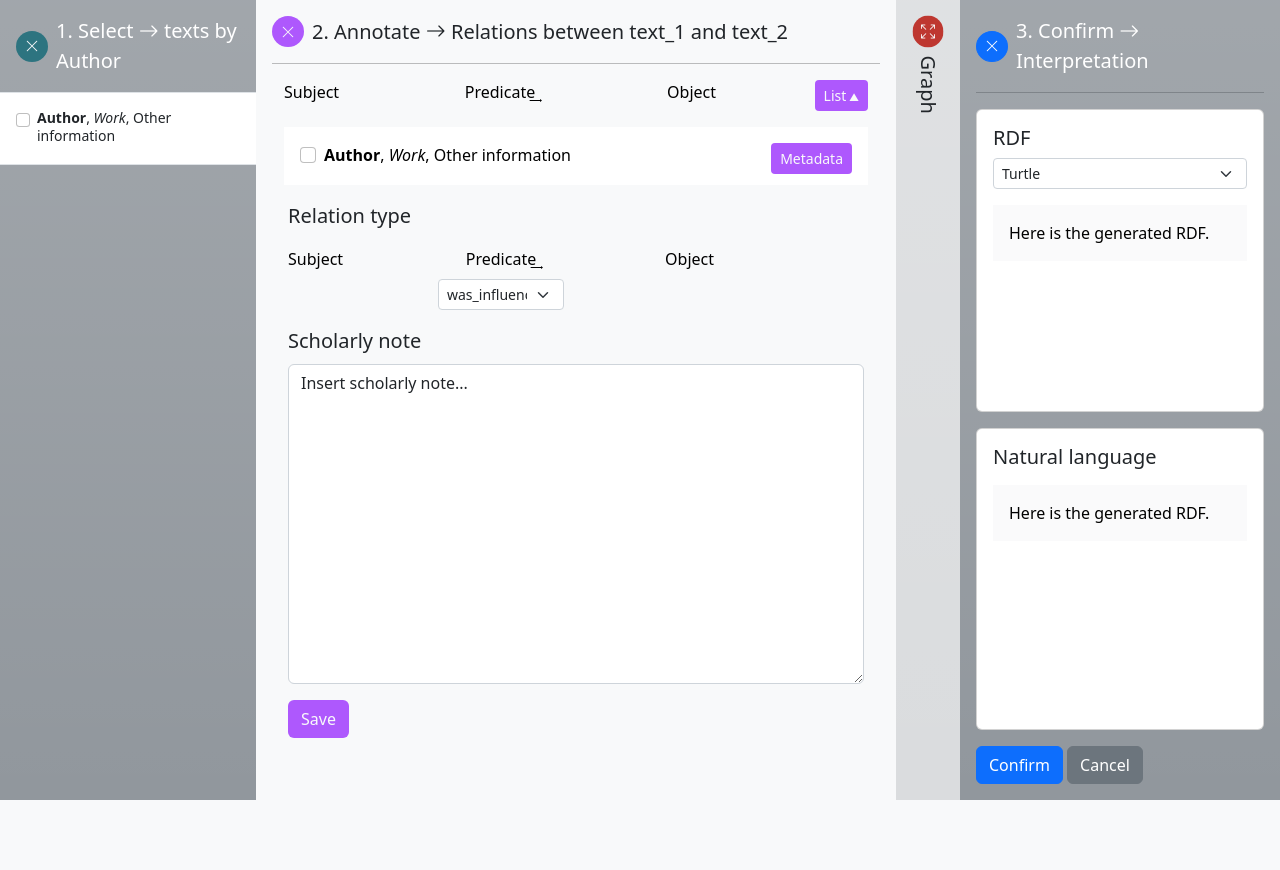
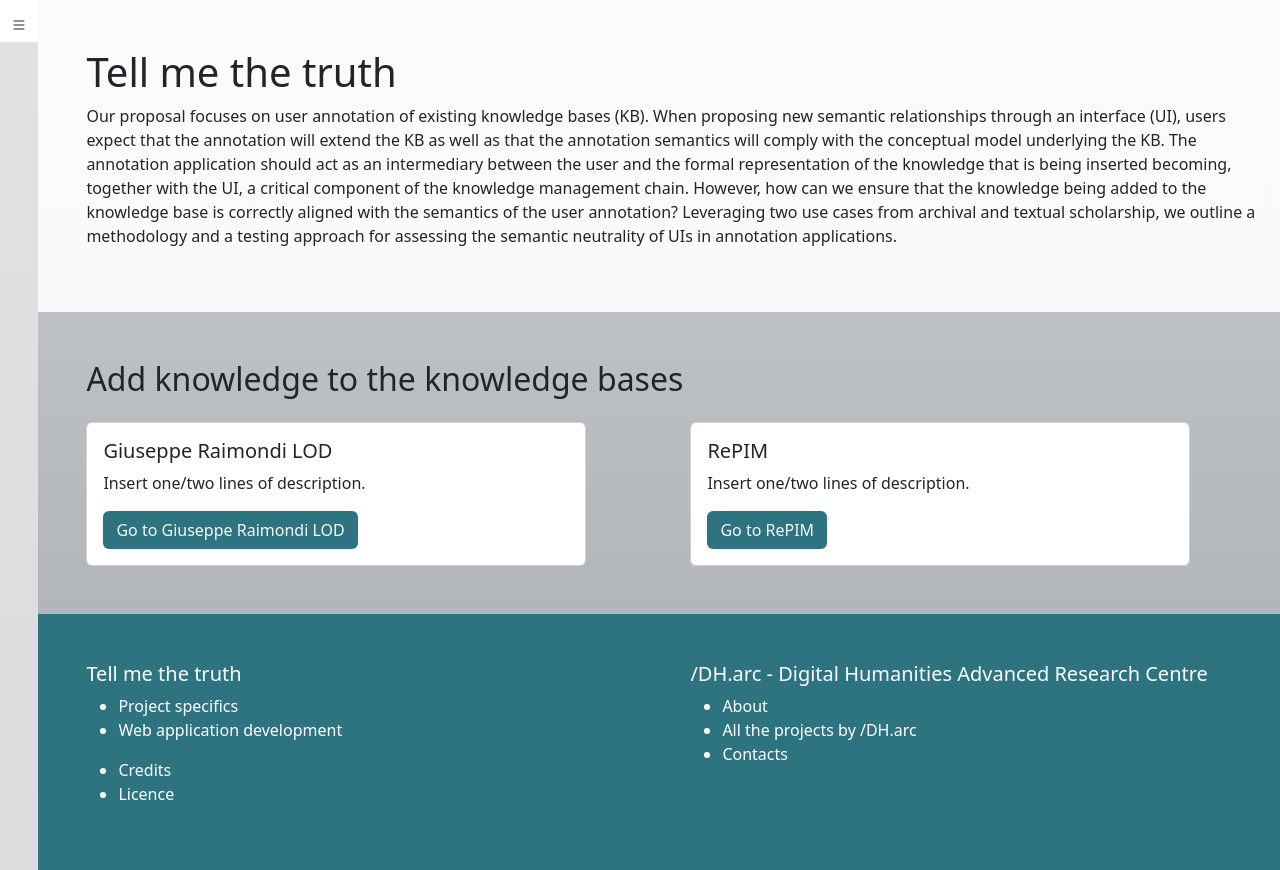
Before and after one commit to Tell-me-the-truth/web-app, a Flask app: page / in a window 1280 px wide. Before the commit the page ends 800 px from the top, so only its background shows below. Run offline with Flask 3, Linux system fonts and the light colour scheme; some libraries are stand-ins or nearby versions.

Commit message:
vis data

```diff
--- a/app.py
+++ b/app.py
@@ -2,7 +2,7 @@ from flask import Flask
 from views import views
 
 app = Flask(__name__, static_folder="assets")
-app.register_blueprint(views, url_prefix = "/")
+app.register_blueprint(views)
 
 if __name__ == "__main__":
     app.run(debug = True, port = 8000)
--- a/assets/js/main.js
+++ b/assets/js/main.js
@@ -1,5 +1,6 @@
 document.addEventListener("DOMContentLoaded", () => {
   checkDeviceW();
+  selectTxt();
 });
 
 /* check the width of device */
@@ -21,3 +22,78 @@ let checkDeviceW = () => {
     removeFlex();
   });
 };
+
+/* select triple components */
+let selectTxt = () => {
+  /* array of bibl */
+  var biblArr = [];
+
+  var txts = document.querySelectorAll(".select-txt");
+  txts.forEach((txt) => {
+    txt.addEventListener(("click"), (e) => {
+      /* data */
+      var tripleRole = e.target.getAttribute("data-triple");
+      var author = e.target.getAttribute("data-author");
+      var title = e.target.getAttribute("data-title");
+      var pubdate = e.target.getAttribute("data-dataPub");
+      var biblStr = "<b>" + author + "</b>" + "<span>, </span>" + "<i>" + title + "</i>" + "<span>, </span>" + "<span>" + pubdate + "</span>";
+
+      /* set the data in the subject/object of the triple */
+      var tripleComps = document.querySelectorAll("." + tripleRole);
+      tripleComps.forEach((comp) => {
+
+        /* if object add/remove bibl from array because of checkbox */
+        if (comp.classList.contains("object")) {
+          comp.classList.add("btn-triple");
+
+          /* add checked texts to array */
+          if (e.target.checked) {
+            if (!biblArr.includes(biblStr)) {
+              biblArr.push(biblStr);
+            };
+          } else {
+            if (biblArr.includes(biblStr)) {
+              const index = biblArr.indexOf(biblStr);
+              if (index > -1) {
+                biblArr.splice(index, 1);
+              };
+            };
+          };
+
+          /* print the bibl str */
+          if (comp.innerHTML !== "") {
+            comp.innerHTML = "";
+
+            if (biblArr.length > 1) {
+              biblArr.forEach((bibl) => {
+                comp.innerHTML += "<span class='btn-triple-divider'>" + bibl + "</span>";
+              });
+            } else {
+              biblArr.forEach((bibl) => {
+                comp.innerHTML += bibl;
+              });
+            };
+          } else {
+            comp.innerHTML = "object";
+          };
+
+        } else {
+          /* print the bibl str */
+          comp.classList.add("btn-triple");
+          comp.innerHTML = biblStr;
+        };
+      });
+    });
+  });
+  expandAbbreviations();
+};
+
+/* expand abbreviations */
+let expandAbbreviations = () => {
+  var abbreviations = document.querySelectorAll(".triple-comp");
+  abbreviations.forEach((abbr) => {
+    abbr.addEventListener(("click"), () => {
+      abbr.classList.toggle("btn-triple");
+    });
+  });
+};
--- a/assets/style/style.css
+++ b/assets/style/style.css
@@ -18,30 +18,22 @@ main {
 
 /* layout */
 /* small devices */
-.lw-5 {
-  width: 100%;
-}
-
-.lw-20 {
-  width: 100%;
-}
-
-.lw-25 {
-  width: 100%;
-}
-
-.lw-50 {
+.lw-3,
+.lw-19,
+.lw-25,
+.lw-50,
+.lw-100 {
   width: 100%;
 }
 
 /* large devices */
 @media (min-width: 992px) {
-  .lw-5 {
-    width: 5%;
+  .lw-3 {
+    width: 3%;
   }
 
-  .lw-20 {
-    width: 20%;
+  .lw-19 {
+    width: 19%;
   }
 
   .lw-25 {
@@ -51,6 +43,22 @@ main {
   .lw-50 {
     width: 50%;
   }
+}
+
+/* subject */
+.subject {
+  cursor: pointer;
+}
+
+.btn-triple {
+  width: 150px;
+  white-space: nowrap;
+  overflow: hidden;
+  text-overflow: ellipsis;
+}
+
+.btn-triple-divider:not(:last-child):after {
+  content: ", ";
 }
 
 /* buttons */
@@ -123,9 +131,52 @@ main {
   font-size: 10px;
 }
 
-/* buttons */
 .btn-circle {
   border-radius: 50%;
+}
+
+/* buttons hover */
+.btn-texts:hover {
+  background-color: #1E4952;
+  color: #F8F9FA;
+}
+
+.btn-relations:hover {
+  background-color: #5C2E87;
+  color: #F8F9FA;
+}
+
+.btn-graph:hover {
+  background-color: #842823;
+  color: #F8F9FA;
+}
+
+.hamburger:hover {
+  background-color: white;
+  cursor: pointer;
+}
+
+/* background */
+.bg-rimini-water {
+  background-color: #2D7480;
+}
+
+/* lists */
+.offcanvas-body>.list-group>a.active {
+  background-color: #AE58FD;
+  border: 1px solid #AE58FD;
+}
+
+.bg-rimini-water li,
+.bg-rimini-water h3,
+.bg-rimini-water a {
+  color: #FFF;
+  text-decoration: none;
+}
+
+.bg-rimini-water a:hover {
+  color: #FFF;
+  text-decoration: underline;
 }
 
 /* scroll */
@@ -161,6 +212,10 @@ main {
 }
 
 /* cards */
+.card-w-500 {
+  max-width: 500px;
+}
+
 .card-45 {
   height: 45%;
 }
@@ -168,7 +223,7 @@ main {
 /* textarea */
 textarea {
   width: 100%;
-  height: 40vh;
+  height: 25vh;
 }
 
 /* arrow */
--- a/templates/index.html
+++ b/templates/index.html
@@ -9,152 +9,107 @@
     <title>Tell me the truth</title>
     <link href="/assets/dist/css/bootstrap.min.css" rel="stylesheet">
     <link href="/assets/style/style.css" rel="stylesheet">
+    <link rel="icon" type="image/x-icon" href="/assets/img/favicon.ico">
 </head>
 
 <body>
     <main class="d-flex flex-nowrap">
         <!-- texts -->
-    <div class="d-flex flex-column align-items-stretch flex-shrink-0 bg-secondary bg-gradient bg-opacity-75 lw-20">
-      <div class="d-flex align-items-center flex-shrink-0 p-3 text-white text-decoration-none border-bottom">
-        <button type="button" class="btn btn-sm btn-texts btn-circle me-2"><i class="bi bi-x-lg"></i></button>
-        <span class="fs-5">1. Select <span><i class="bi bi-arrow-right"></i></span> texts by <span>Author</span></span> <!-- insert author -->
+        <div class="d-flex flex-column align-items-stretch flex-shrink-0 bg-secondary bg-gradient bg-opacity-25 lw-3">
+            <!-- sidebar -->
+            <a class="hamburger fs-3 text-dark text-center" data-bs-toggle="offcanvas"
+                data-bs-target="#offcanvasWithBothOptions" aria-controls="offcanvasWithBothOptions">
+                <svg xmlns="http://www.w3.org/2000/svg" width="16" height="16" fill="currentColor" class="bi bi-list"
+                    viewBox="0 0 16 16">
+                    <path fill-rule="evenodd"
+                        d="M2.5 12a.5.5 0 0 1 .5-.5h10a.5.5 0 0 1 0 1H3a.5.5 0 0 1-.5-.5zm0-4a.5.5 0 0 1 .5-.5h10a.5.5 0 0 1 0 1H3a.5.5 0 0 1-.5-.5zm0-4a.5.5 0 0 1 .5-.5h10a.5.5 0 0 1 0 1H3a.5.5 0 0 1-.5-.5z" />
+                </svg>
+            </a>
+            <div class="offcanvas offcanvas-start" data-bs-backdrop="static" tabindex="-1" id="offcanvasWithBothOptions"
+                aria-labelledby="offcanvasWithBothOptionsLabel">
+                <div class="offcanvas-header">
+                    <h5 class="offcanvas-title" id="offcanvasWithBothOptionsLabel">Tell me the truth</h5>
+                    <button type="button" class="btn-close" data-bs-dismiss="offcanvas" aria-label="Close"></button>
                 </div>
-      <div class="list-group list-group-flush border-bottom scrollarea">
-        <!-- single text -->
-        <div class="list-group-item py-3 lh-sm" aria-current="true"> <!-- insert text -->
-          <div class="col-10 mb-1 small form-check">
-            <input class="form-check-input" type="checkbox" value="" id="flexCheckDefault">
-            <label class="form-check-label" for="flexCheckDefault">
-              <b>Author</b>, <i>Work</i>, <span>Other information</span>
-            </label>
+                <div class="offcanvas-body">
+                    <div class="list-group mb-4">
+                        <a href="#" class="list-group-item list-group-item-action active">Home</a>
+                        <a href="#" class="list-group-item list-group-item-action">Introduction</a>
+                    </div>
+                    <div>
+                        <h6>Knowledge bases</h6>
+                    </div>
+                    <div class="list-group">
+                        <a href="/raimondi" class="list-group-item list-group-item-action" aria-current="true">Giuseppe
+                            Raimondi
+                            LOD</a>
+                        <a href="#" class="list-group-item list-group-item-action">RePIM</a>
                     </div>
                 </div>
             </div>
         </div>
-    <!-- relations -->
-    <div class="d-flex flex-column flex-shrink-0 p-3 text-bg-light lw-50">
-      <div class="d-flex align-items-center mb-3 mb-md-0 me-md-auto text-dark">
-        <button type="button" class="btn btn-sm btn-relations btn-circle me-2"><i class="bi bi-x-lg"></i></button>
-        <span class="fs-5">2. Annotate <span><i class="bi bi-arrow-right"></i></span> Relations between <span>text_1</span> and <span>text_2</span></span>
+        <div class="d-flex flex-column align-items-stretch flex-shrink-0 bg-light bg-gradient bg-opacity-75 lw-100">
+            <div class="p-5">
+                <h1>Tell me the truth</h1>
+                <p class="text-body">Our proposal focuses on user annotation of existing knowledge bases (KB). When
+                    proposing new semantic
+                    relationships through an interface (UI), users expect that the annotation will extend the KB as well
+                    as that the annotation semantics will comply with the conceptual model underlying the KB. The
+                    annotation application should act as an intermediary between the user and the formal representation
+                    of the knowledge that is being inserted becoming, together with the UI, a critical component of the
+                    knowledge management chain. However, how can we ensure that the knowledge being added to the
+                    knowledge base is correctly aligned with the semantics of the user annotation? Leveraging two use
+                    cases from archival and textual scholarship, we outline a methodology and a testing approach for
+                    assessing the semantic neutrality of UIs in annotation applications.</p>
             </div>
-      <hr>
-      <!-- set triple -->
-      <div class="container-fluid mb-3">
+            <div class="bg-secondary bg-gradient bg-opacity-50 p-5">
+                <h2 class="mb-4">Add knowledge to the knowledge bases</h2>
                 <div class="row">
-          <div class="col-md-3 text-start">Subject</div> <!-- insert subject -->
-          <div class="col-md-3 text-center">
-            <div class="arrow">Predicate</div>
-          </div> <!-- insert predicate -->
-          <div class="col-md-3 text-end">Object</div> <!-- insert object -->
-          <div class="col-md-3 text-end">
-            <button class="btn btn-sm btn-relations caret" type="button" data-bs-toggle="collapse"
-              data-bs-target="#collapseExample" aria-expanded="true" aria-controls="collapseExample">List</button>
+                    <div class="col-sm-6">
+                        <div class="card card-w-500">
+                            <div class="card-body">
+                                <h5 class="card-title">Giuseppe Raimondi LOD</h5>
+                                <p class="card-text">Insert one/two lines of description.</p>
+                                <a href="/raimondi" class="btn btn-texts">Go to Giuseppe Raimondi LOD</a>
                             </div>
                         </div>
                     </div>
-      <!-- related texts -->
-      <div class="container-fluid">
-        <div class="row">
-          <div class="col-md-12">
-            <div class="collapse bg-white p-3 fade show" id="collapseExample">
-              <div class="form-check"> <!-- insert related texts -->
-                <input class="form-check-input" type="checkbox" value="" id="flexCheckDefault">
-                <label class="form-check-label" for="flexCheckDefault">
-                  <b>Author</b>, <i>Work</i>, <span>Other information</span>
-                </label>
-                <button type="button" class="btn btn-sm btn-relations float-end">Metadata</button>
+                    <div class="col-sm-6">
+                        <div class="card card-w-500">
+                            <div class="card-body">
+                                <h5 class="card-title">RePIM</h5>
+                                <p class="card-text">Insert one/two lines of description.</p>
+                                <a href="#" class="btn btn-texts">Go to RePIM</a>
                             </div>
                         </div>
                     </div>
                 </div>
             </div>
-      <!-- related texts -->
-      <div class="container-fluid mb-3 p-3">
-        <div class="row mb-3">
-          <div class="col-md-12">
-            <div class="d-flex align-items-center mb-3 mb-md-0 me-md-auto text-dark">
-              <span class="fs-5">Relation type</span>
+            <!-- footer -->
+            <div class="bg-rimini-water p-5">
+                <div class="row">
+                    <div class="col-md-6">
+                        <h3 class="h5">Tell me the truth</h3>
+                        <ul>
+                            <li><a>Project specifics</a></li>
+                            <li><a>Web application development</a></li>
+                        </ul>
+                        <ul>
+                            <li>Credits</li>
+                            <li>Licence</li>
+                        </ul>
+                    </div>
+                    <div class="col-md-6">
+                        <h3 class="h5">/DH.arc - Digital Humanities Advanced Research Centre</h3>
+                        <ul>
+                            <li><a href="https://centri.unibo.it/dharc/en" title="About Dharc research centre">About</a>
+                            </li>
+                            <li><a href="https://centri.unibo.it/dharc/en/research/projects-at-dh-arc"
+                                    title="All the projects by Dharc">All the projects by /DH.arc</a></li>
+                            <li><a href="https://centri.unibo.it/dharc/en/contacts" title="Contacts">Contacts</a></li>
+                        </ul>
                     </div>
                 </div>
-        </div>
-        <!-- set relation -->
-        <div class="row mb-3">
-          <div class="col-md-3 text-start">Subject</div> <!-- insert subject -->
-          <div class="col-md-3 text-center">
-            <!-- select the rdf serialization -->
-            <div class="arrow mb-2">Predicate</div>
-            <select class="form-select form-select-sm" aria-label=".form-select-sm">
-              <option selected>was_influenced_by</option>
-              <option value="1">One</option>
-              <option value="2">Two</option>
-              <option value="3">Three</option>
-            </select>
-          </div> <!-- insert predicate -->
-          <div class="col-md-3 text-end">Object</div> <!-- insert object -->
-        </div>
-        <!-- critical note -->
-        <div class="row mb-3">
-          <div class="col-md-12">
-            <div class="d-flex align-items-center mb-3 mb-md-0 me-md-auto text-dark">
-              <span class="fs-5">Scholarly note</span>
-            </div>
-            <div class="mt-2">
-              <textarea class="form-control d-block">Insert scholarly note...</textarea>
-            </div>
-          </div>
-        </div>
-        <!-- submit -->
-        <div class="">
-          <button type="button" class="btn btn-relations">Save</button>
-        </div>
-      </div>
-    </div>
-    <!-- graph -->
-    <div class="d-flex flex-column flex-shrink-0 bg-secondary bg-gradient bg-opacity-25 lw-5">
-      <div class="d-flex align-items-center p-3 section-closed text-rotate">
-        <button type="button" class="btn btn-sm btn-graph btn-circle me-2"><i
-            class="bi bi-arrows-fullscreen"></i></button>
-        <span class="fs-5">Graph</span>
-      </div>
-    </div>
-    <!-- interpretation -->
-    <div class="d-flex flex-column flex-shrink-0 p-3 bg-secondary bg-gradient bg-opacity-75 lw-25">
-      <div class="d-flex align-items-center mb-3 mb-md-0 me-md-auto text-white">
-        <button type="button" class="btn btn-sm btn-primary btn-circle me-2"><i class="bi bi-x-lg"></i></button>
-        <span class="fs-5">3. Confirm <span><i class="bi bi-arrow-right"></i></span> Interpretation</span>
-      </div>
-      <hr>
-      <!-- rdf -->
-      <div class="card card-45 mb-3">
-        <div class="card-body">
-          <h5 class="card-title">RDF</h5>
-          <!-- select the rdf serialization -->
-          <select class="form-select form-select-sm" aria-label=".form-select-sm">
-            <option selected>Turtle</option>
-            <option value="1">One</option>
-            <option value="2">Two</option>
-            <option value="3">Three</option>
-          </select>
-          <!-- rdf result -->
-          <div class="res-section text-bg-light my-3 p-3"> <!-- insert the rdf triple -->
-            Here is the generated RDF.
-          </div>
-        </div>
-      </div>
-      <!-- interpretation result -->
-      <div class="card card-45 mb-3">
-        <div class="card-body">
-          <h5 class="card-title">Natural language</h5>
-          <!-- rdf result -->
-          <div class="res-section text-bg-light my-3 p-3"> <!-- insert the natural language triple -->
-            Here is the generated RDF.
-          </div>
-        </div>
-      </div>
-      <!-- submit -->
-      <div class="">
-        <button type="button" class="btn btn-primary">Confirm</button>
-        <button type="button" class="btn btn-secondary">Cancel</button>
             </div>
         </div>
     </main>
--- a/views.py
+++ b/views.py
@@ -1,7 +1,128 @@
 from flask import Blueprint, render_template
+from rdflib import Graph
+from SPARQLWrapper import SPARQLWrapper, JSON
+import uuid
 
+""" blueprint """
 views = Blueprint(__name__, "views")
 
+""" endpoint """
+endpoint = "http://192.168.1.134:9999/blazegraph/sparql"
+sparql = SPARQLWrapper(endpoint)
+
+""" query """
+""" raimondi """
+raimondiWorksquery = """
+    PREFIX ecrm: <http://erlangen-crm.org/current/>
+    PREFIX efrbroo: <http://erlangen-crm.org/efrbroo/>
+    PREFIX prism: <http://prismstandard.org/namespaces/basic/2.0/>
+    PREFIX pro: <http://purl.org/spar/pro/>
+    PREFIX rdf: <http://www.w3.org/1999/02/22-rdf-syntax-ns#>
+    PREFIX rdfs: <http://www.w3.org/2000/01/rdf-schema#>
+
+    SELECT DISTINCT ?text ?title ?pubdate ?author ?creation
+    WHERE {
+
+        ?text a efrbroo:F24_Publication_Expression ;
+            ecrm:P102_has_title ?title_uri ;
+            prism:publicationDate ?pubdate .
+
+        ?rit a pro:RoleInTime ;
+            pro:relatesToEntity ?text .
+
+        ?author_uri pro:holdsRoleInTime ?rit ;
+                    rdfs:label ?author . FILTER (?author="Giuseppe Raimondi"^^xsd:string)
+
+        ?title_uri rdf:value ?title .
+
+        ?creation efrbroo:R17_created ?text .
+
+    }
+"""
+
+raimondiInfluencingquery = """
+    PREFIX ecrm: <http://erlangen-crm.org/current/>
+    PREFIX efrbroo: <http://erlangen-crm.org/efrbroo/>
+    PREFIX prism: <http://prismstandard.org/namespaces/basic/2.0/>
+    PREFIX pro: <http://purl.org/spar/pro/>
+    PREFIX rdf: <http://www.w3.org/1999/02/22-rdf-syntax-ns#>
+    PREFIX rdfs: <http://www.w3.org/2000/01/rdf-schema#>
+
+    SELECT DISTINCT ?text ?title ?pubdate ?author
+    WHERE {
+
+        ?text a efrbroo:F24_Publication_Expression ;
+            ecrm:P102_has_title ?title_uri ;
+            prism:publicationDate ?pubdate .
+
+        ?rit a pro:RoleInTime ;
+            pro:relatesToEntity ?text .
+
+        ?author_uri pro:holdsRoleInTime ?rit ;
+                    rdfs:label ?author . FILTER (!regex(?author, "Giuseppe Raimondi","i")) .
+        ?title_uri rdf:value ?title .
+    }
+"""
+
+""" homepage """
 @views.route("/")
-def home():
+def index():
     return render_template("index.html")
+
+""" raimondi """
+@views.route("/raimondi")
+def raimondi():
+
+    """ works by raimondi """
+    """ convert data into JSON """
+    sparql = SPARQLWrapper(endpoint)
+    sparql.setTimeout(55)
+    sparql.setQuery(raimondiWorksquery)
+    sparql.setReturnFormat(JSON)
+    raimondiResults =  sparql.query().convert()
+
+    """ create a dictionary """
+    raimondiAuthors = []
+    raimondiWorksDict = {}
+
+    """ authors """
+    for result in raimondiResults["results"]["bindings"]:
+        if result["author"]["value"] not in raimondiAuthors:
+            raimondiAuthors.append(result["author"]["value"])
+
+    """ works """
+    for author in raimondiAuthors:
+        authorWorks = []
+        for result in raimondiResults["results"]["bindings"]:
+            uuidID = uuid.uuid4()
+            id = str(uuidID)
+            if author == result["author"]["value"]:
+                if id + "---" + result["title"]["value"] + "___" + result["pubdate"]["value"] not in authorWorks:
+                    authorWorks.append(id + "---" + result["title"]["value"] + "___" + result["pubdate"]["value"])
+                raimondiWorksDict[author] = authorWorks
+
+    """ works influencing raimondi """
+    """ convert data into JSON """
+    sparql.setQuery(raimondiInfluencingquery)
+    sparql.setReturnFormat(JSON)
+    inflRaimondiResults =  sparql.query().convert()
+
+    """ create a dictionary """
+    inflRaimondiAuthors = []
+    inflRaimondiWorksDict = {}
+
+    """ authors """
+    for result in inflRaimondiResults["results"]["bindings"]:
+        if result["author"]["value"] not in inflRaimondiAuthors:
+            inflRaimondiAuthors.append(result["author"]["value"])
+
+    """ works """
+    for author in inflRaimondiAuthors:
+        authorWorks = []
+        for result in inflRaimondiResults["results"]["bindings"]:
+            if author == result["author"]["value"]:
+                if result["title"]["value"] + "___" + result["pubdate"]["value"] not in authorWorks:
+                    authorWorks.append(result["title"]["value"] + "___" + result["pubdate"]["value"])
+                inflRaimondiWorksDict[author] = authorWorks
+
+    return render_template("raimondi.html", raimondiAuthors = raimondiAuthors, raimondiWorksDict = raimondiWorksDict, inflRaimondiDict = inflRaimondiWorksDict)
```
Also changed, not shown: templates/raimondi.html (added, +231 -0 lines), assets/img/favicon.png (added), assets/img/logo.png (added). Lines whose indentation alone changed are shown as unchanged.
